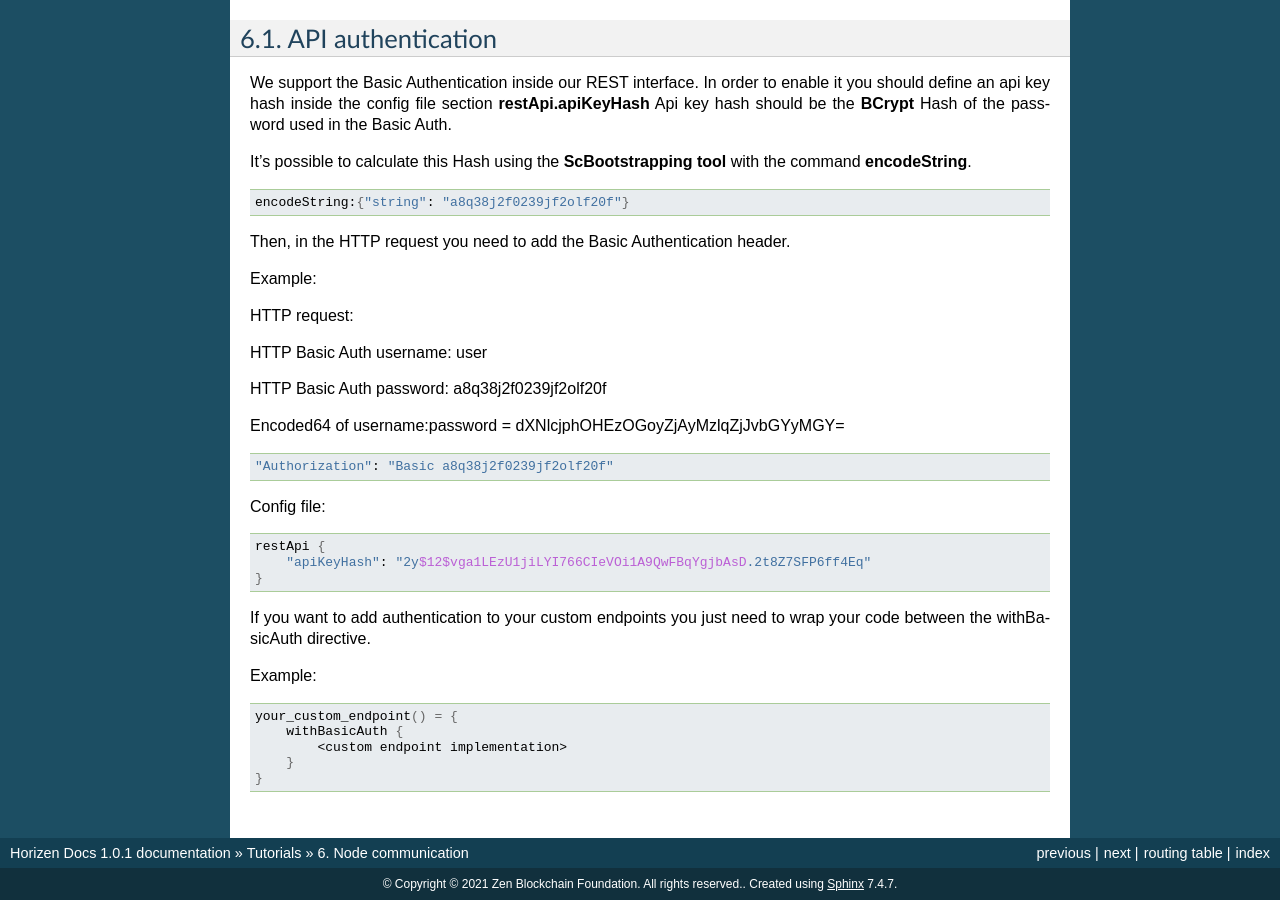
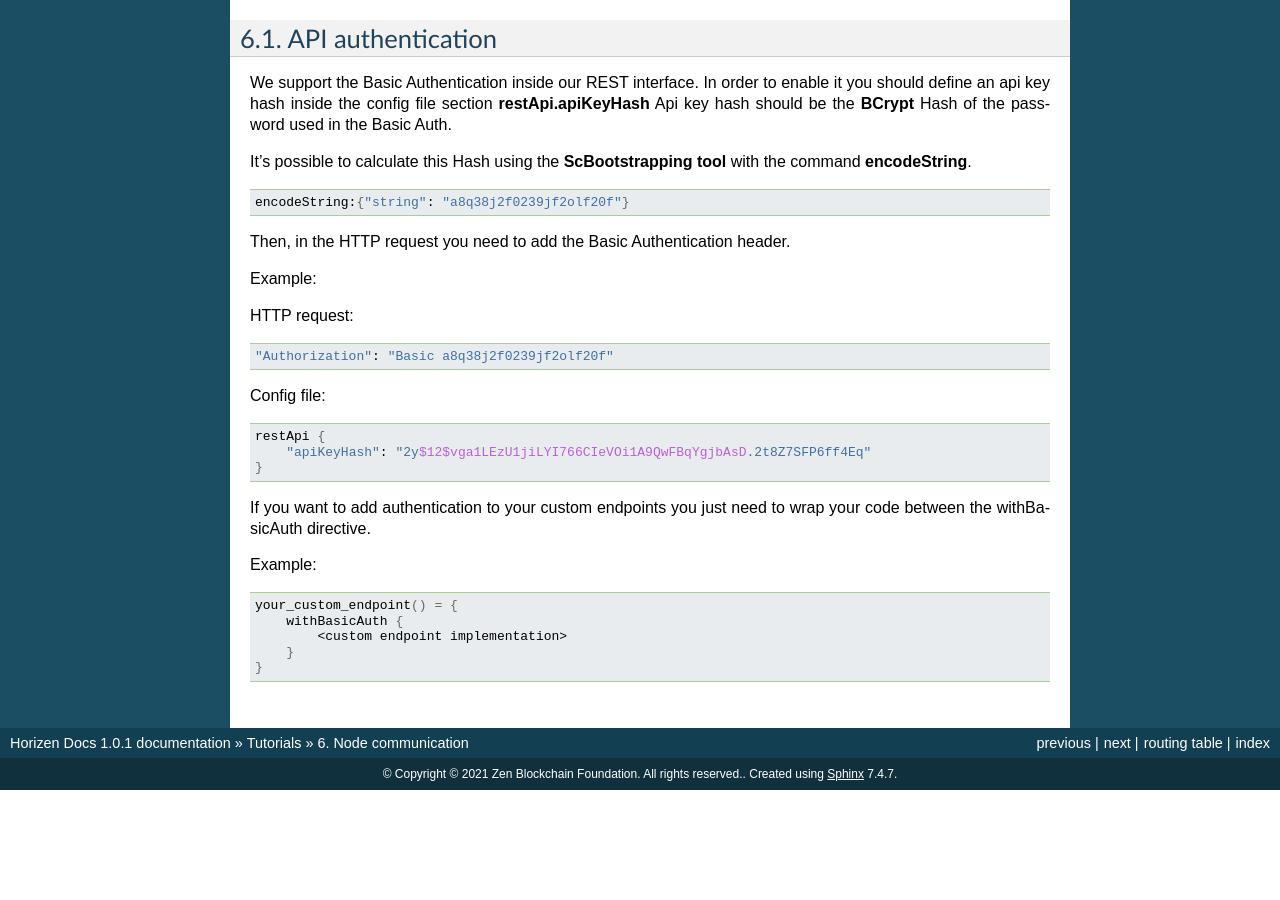
Before and after one commit to HorizenOfficial/developer-horizen-global, a Sphinx documentation site: the page built from docs/introduction/Node-communication.rst, in a window 1280 px wide and 900 px high, scrolled down 1529 px. Built offline with Sphinx 7.4.7, drawn with Linux system fonts in a browser that asks for light colours; after the commit the page ends 2319 px from its top, so only the background shows below that.

Commit message:
minor fix

```diff
--- a/docs/introduction/Node-communication.rst
+++ b/docs/introduction/Node-communication.rst
@@ -70,12 +70,6 @@ Example:
 
 HTTP request:
 
-HTTP Basic Auth username: user
-
-HTTP Basic Auth password: a8q38j2f0239jf2olf20f
-
-Encoded64 of username:password = dXNlcjphOHEzOGoyZjAyMzlqZjJvbGYyMGY=
-
 .. code:: bash
 
     "Authorization": "Basic a8q38j2f0239jf2olf20f"
```
